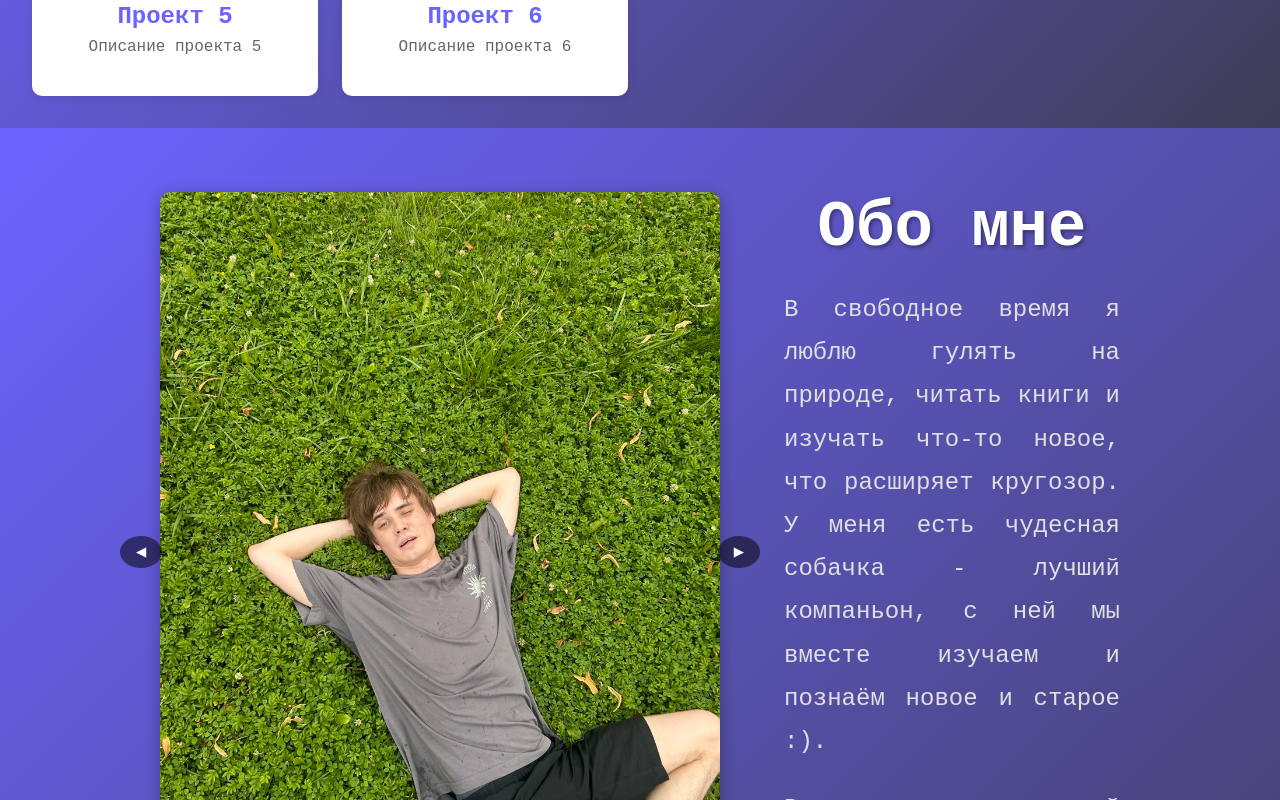
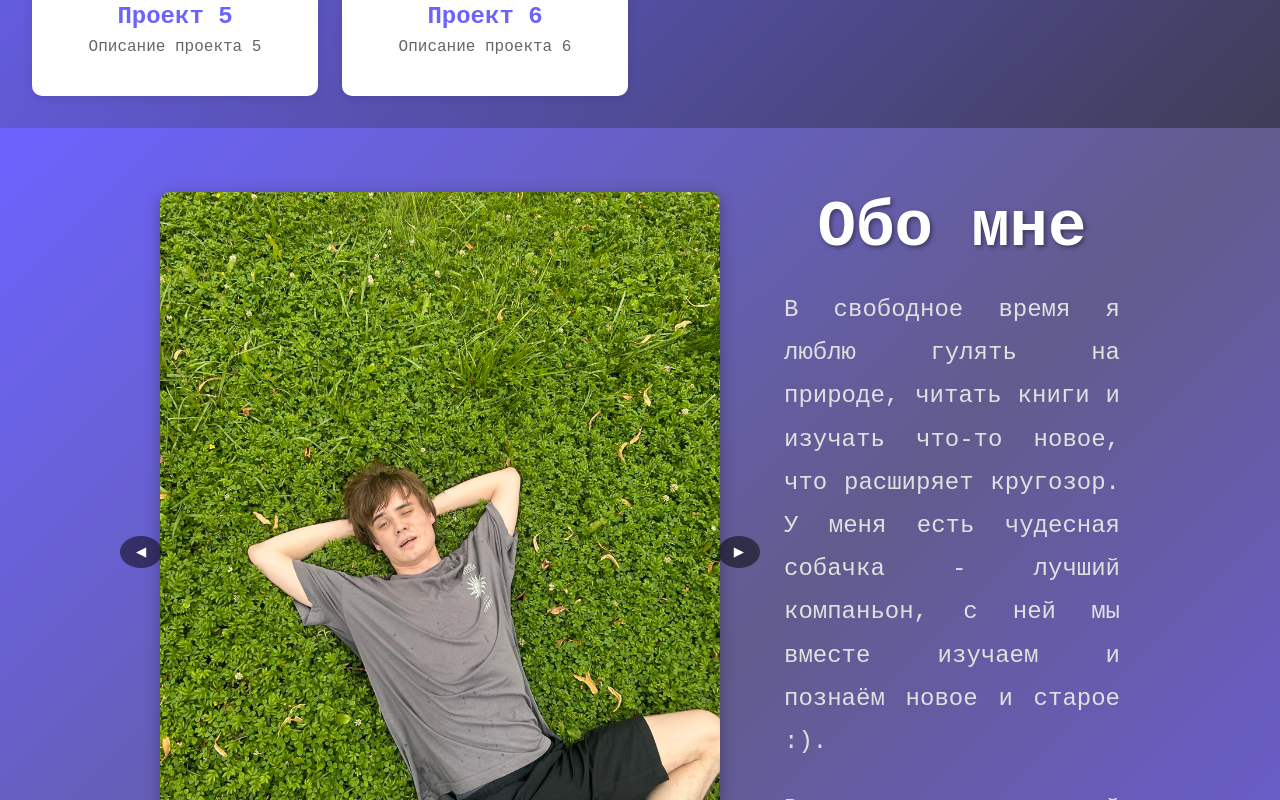
Before and after one commit to nikitakuvsh/portfolio, a React (Create React App) app: page / in a window 1280 px wide. Shown: the part 1600-2400 px from the top of the page. Built offline with nearby package versions, Linux system fonts and the light colour scheme.

Commit message:
fix background

```diff
--- a/src/components/AboutMe/AboutMe.css
+++ b/src/components/AboutMe/AboutMe.css
@@ -2,7 +2,7 @@
     display: flex;
     justify-content: space-between;
     align-items: flex-start;
-    background: linear-gradient(135deg, #6c63ff, #3f3d56);
+    background: linear-gradient(135deg, #6c63ff, #352e6dc7, #6f5df8);
     padding: 4rem 10rem;
     color: #ffffff;
     font-family: 'Arial', sans-serif;
```
